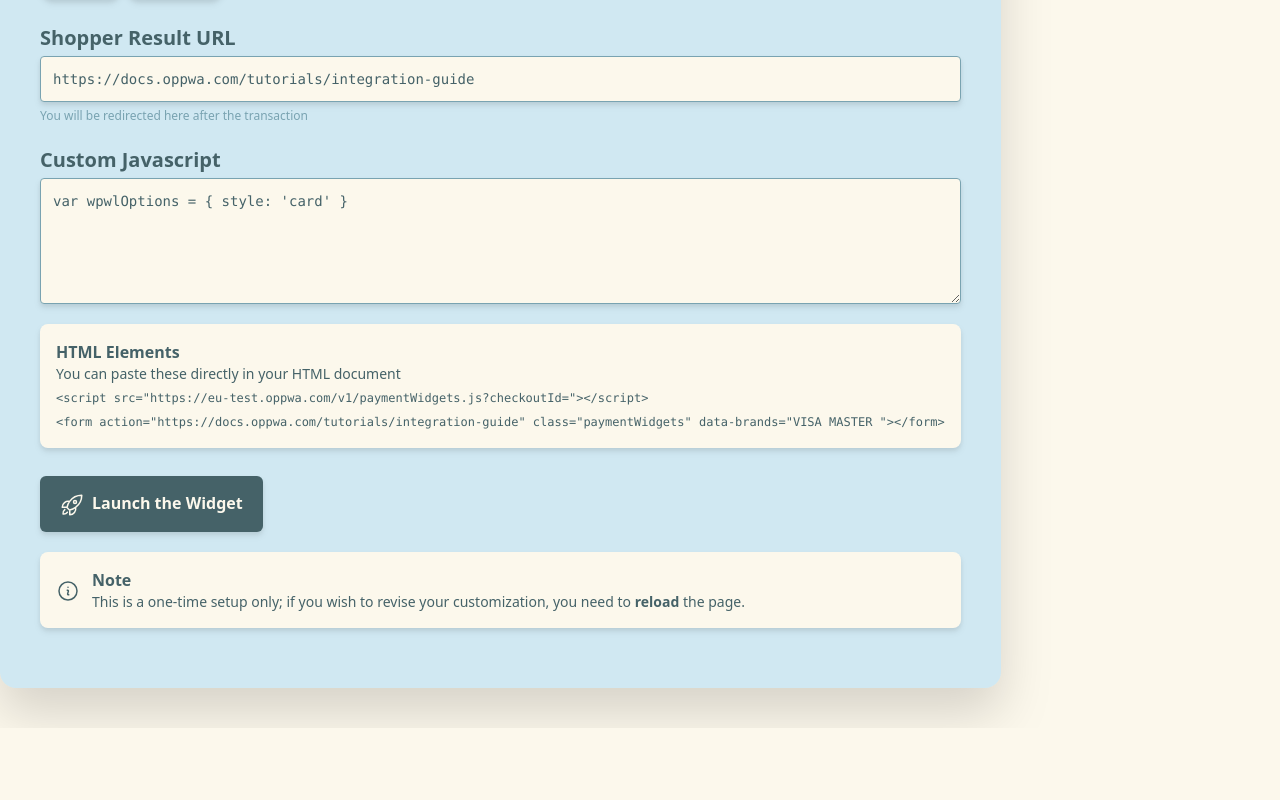
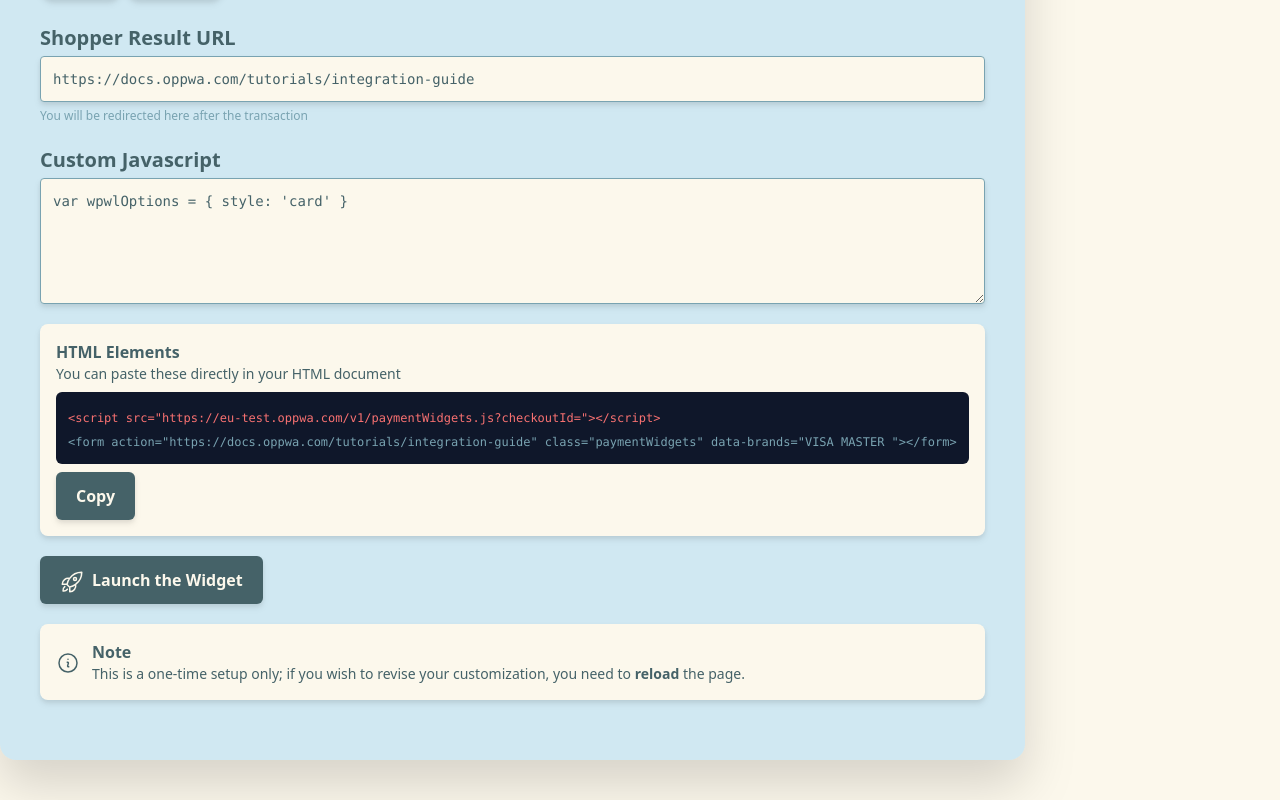
Before and after one commit to veib6247/cnp-pg, a Vue app: page / in a window 1280 px wide. Shown: the part 456-1256 px from the top of the page. Before the commit the page ends 1184 px from the top, so only its background shows below. Built offline with nearby package versions, Linux system fonts and the light colour scheme.

Commit message:
spacings

```diff
--- a/src/App.vue
+++ b/src/App.vue
@@ -19,6 +19,9 @@ const shopperResultURL = ref('https://docs.oppwa.com/tutorials/integration-guide
 const customJs = ref("var wpwlOptions = { style: 'card' }")
 const isLaunchWidget = ref(false)
 
+/**
+ *
+ */
 const stringifiedBrands = computed(() => {
   let boi = ''
 
@@ -59,13 +62,20 @@ const sumbit = () => {
   // eval
   isLaunchWidget.value = checkoutId.value !== '' ? true : false
 }
+
+/**
+ *
+ */
+const copyToClipboard = () => {
+  navigator.clipboard.writeText(`${stringifiedScript.value}\n${stringifiedBrands.value}`)
+}
 </script>
 
 <template>
   <HeroSection />
 
   <div class="container mx-auto flex flex-row gap-5">
-    <div class="flex-initial flex-wrap">
+    <div class="flex-initial">
       <div class="mb-10 p-10 bg-secondary rounded-2xl drop-shadow-2xl flex flex-col gap-5">
         <!-- get checkout ID from user -->
         <UserInput label="Checkout ID" helper-text="This is taken from the step 1 of CopyandPay"
@@ -95,7 +105,7 @@ const sumbit = () => {
 
         </div>
 
-        <TransitionGroup name="list" tag="div" class="flex flex-wrap">
+        <TransitionGroup name="list" tag="div" class="flex w-96 flex-wrap">
           <a class="px-6 py-1 mb-1 mr-1 bg-highlights text-primary rounded-2xl text-sm font-mono drop-shadow-md "
             v-for="brand in selectedBrands" :key="brand">
             {{ brand }}
@@ -108,25 +118,28 @@ const sumbit = () => {
 
         <UserTextArea label="Custom Javascript" @key-enter-action="sumbit" v-model="customJs" />
 
-        <div class="bg-primary p-4 text-accent rounded-lg drop-shadow-md">
-          <h1 class="text-accent font-bold">HTML Elements</h1>
-          <p class="text-sm">
-            You can paste these directly in your HTML document
-          </p>
+        <div class="bg-primary p-4 text-accent rounded-lg drop-shadow-md flex flex-col gap-2">
+          <div>
+            <h1 class="text-accent font-bold">HTML Elements</h1>
+            <p class="text-sm">
+              You can paste these directly in your HTML document
+            </p>
+          </div>
 
-          <p>
-            <span class="text-xs font-mono">{{ stringifiedScript }}</span>
+          <div class="bg-slate-900 rounded-md p-3 text-highlights w-fit">
+            <span class="text-xs font-mono" :class="{ 'text-red-400': !checkoutId }">{{ stringifiedScript }}</span>
             <br>
-            <span class="text-xs font-mono">{{ stringifiedBrands }}</span>
-          </p>
+            <span class="text-xs font-mono" :class="{ 'text-red-400': selectedBrands.length < 1 }">{{
+              stringifiedBrands
+            }}</span>
+          </div>
 
+          <SubmitButton btn-label="Copy" @submit-data="copyToClipboard"></SubmitButton>
         </div>
 
-        <div class="flex flex-row gap-2">
-          <SubmitButton btn-label="Launch the Widget" @submit-data="sumbit">
-            <LaunchIcon />
-          </SubmitButton>
-        </div>
+        <SubmitButton btn-label="Launch the Widget" @submit-data="sumbit">
+          <LaunchIcon />
+        </SubmitButton>
 
         <div class="bg-primary p-4 text-accent rounded-lg drop-shadow-md flex flex-row gap-3">
           <div class="my-auto">
--- a/src/components/SubmitButton.vue
+++ b/src/components/SubmitButton.vue
@@ -10,9 +10,9 @@ defineEmits(['submitData'])
 </script>
 
 <template>
-  <div class="mt-2">
+  <div>
     <button
-      class="bg-accent h-14 py-3 px-5 rounded-md font-bold text-primary drop-shadow-md transition hover:bg-highlights  active:scale-95 focus:border-highlights focus:ring focus:ring-highlights focus:ring-opacity-30 space-x-2"
+      class="bg-accent h-12 py-3 px-5 rounded-md font-bold text-primary drop-shadow-md transition hover:bg-highlights  active:scale-95 focus:border-highlights focus:ring focus:ring-highlights focus:ring-opacity-30 space-x-2"
       @click="$emit('submitData')">
       <slot></slot>
       <span>
```
